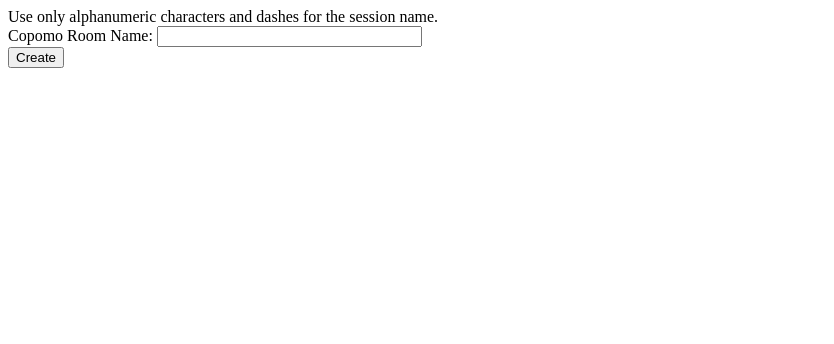
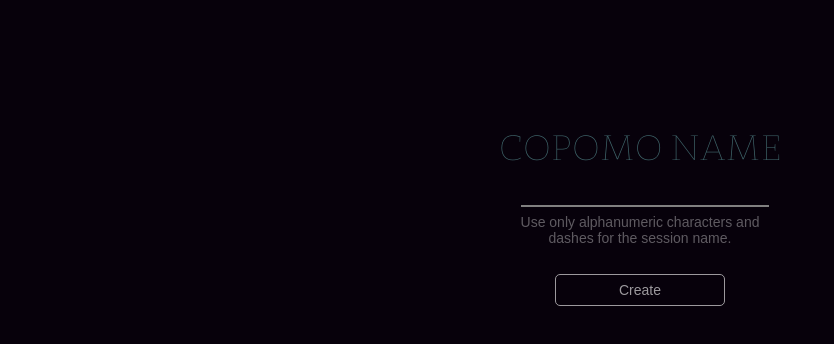
Before and after one commit to scydereal/copomo, a website: page static/index.html in a window 1280 px wide. Shown: the whole page, without its empty margins (0-834 px from the left). Drawn offline with Linux system fonts and the light colour scheme.

Commit message:
Create session page styling

```diff
--- a/static/app.css
+++ b/static/app.css
@@ -13,6 +13,22 @@ body {
 	flex-direction: column;
 	align-items: center;
 	margin-top: 10%;
+}
+
+.session-name-label {
+	color: cadetblue;
+	font-size: 35px;
+	font-family: "stmarie", Arial, sans-serif;
+}
+
+
+.create-session-instructions {
+	margin-top: 7px;
+	width: 270px;
+	text-align: center;
+	opacity: 0.35;
+	font-size: 14px;
+	font-family: Arial, Helvetica, sans-serif;
 }
 
 .timercontainer {
@@ -60,27 +76,24 @@ button:hover {
 	overflow: hidden;
 	width: 100%;
 	padding-left: 25px;
-
-	/* flex-direction: column;
-	align-items: center; */
 }
-
 
 label {
 	color: white;
 	opacity: 0.65;
-	font-family:  sans-serif;
-	font-size: 14px;
+	font-family: sans-serif;
+	font-size: 15px;
 }
-
 input {
 	border: 0;
+	border-bottom: 2px solid gray;
 	outline: none;
 	/* border-bottom: 1px solid white; */
 	background: transparent;
 	color: white;
-	width: 50px;
-	font-size: 18px;
+	/* width: 50px; */
+	margin-left: 10px;
+	font-size: 15px;
 	-webkit-appearance: none;
 	-moz-appearance: textfield;
 }
@@ -103,8 +116,10 @@ input:focus {
 }
 
 #footer {
-	font-size: 12px;
+	max-width: 350px;
+	font-size: 13px;
 	position: absolute;
-	bottom: 15px;
-	opacity: 0.8;
+	text-align: center;
+	bottom: 20px;
+	opacity: 0.7;
 }
--- a/static/create_session.js
+++ b/static/create_session.js
@@ -12,7 +12,7 @@ document.getElementById('submit').addEventListener('click', function(e) {
 		const statusCode = this.status; // xhr.status
 		// const response = this.responseText;
 		if (statusCode === 409) {
-			console.log("Session name is taken");
+			alert("Session name is taken, try something else.");
 		} else if (statusCode === 200) {
 			window.location.href = "https://pomo.scyy.fi/" + name;
 		}
--- a/static/index.html
+++ b/static/index.html
@@ -4,13 +4,16 @@
 	<meta charset="UTF-8">
 	<meta name="viewport" content="width=device-width, initial-scale=1.0">
 	<!-- <link rel="stylesheet" href="/static/app.css"> -->
+	<link rel="stylesheet" href="/static/app.css">
+	<link rel="icon" type="image/x-icon" href="static/favicon.ico"/>
 	<title>Copomo</title>
 </head>
 <body>
 	<div class="container">
-		<div class="instructions">Use only alphanumeric characters and dashes for the session name.</div>
-		<label for="name">Copomo Room Name: </label>
-			<input type="text" id="name" name="name" required minlength="3" maxlength="30" size="30">
+		<label class="session-name-label" for="name">COPOMO NAME</label>
+		<br />
+		<input type="text" id="name" name="name" required minlength="3" maxlength="25" size="25">
+		<div class="create-session-instructions">Use only alphanumeric characters and dashes for the session name.</div>
 		<br>
 		<button id="submit">Create</button>
 	</div>
```
Also changed, not shown: static/timer.html (+7 -2 lines), static/favicon.ico, static/steal.ico (added).
